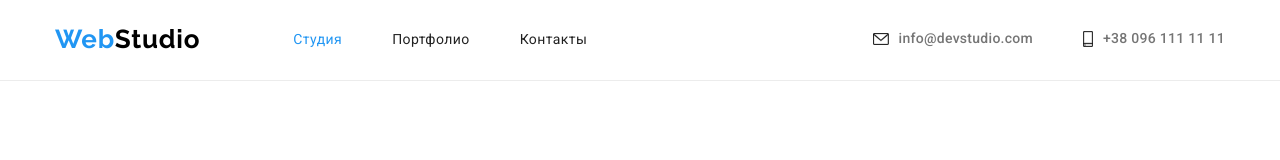
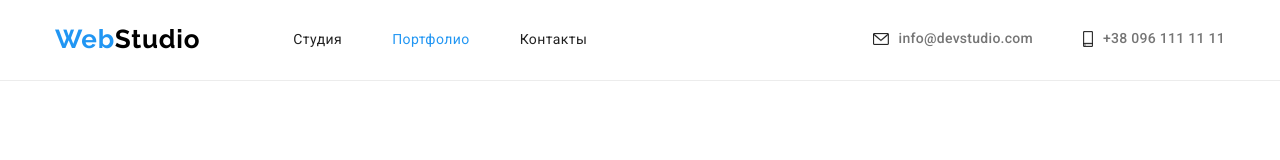
Before and after one commit to nelli-belovol/goit-markup-hw-04, a plain HTML site: page portfolio.html in a window 1280 px wide. Shown: the top 160 px of the page. Drawn offline with nearby package versions, Linux system fonts and the light colour scheme.

Commit message:
подсветка портфолио (слетевшая при копировании)

```diff
--- a/portfolio.html
+++ b/portfolio.html
@@ -25,10 +25,10 @@
           <a class="logo" href="./index.html"><span>Web</span>Studio</a>
           <ul class="menu list">
             <li class="menu-item">
-              <a class="link nav-studio" href="./index.html">Студия</a>
+              <a class="link" href="./index.html">Студия</a>
             </li>
             <li class="menu-item">
-              <a class="link" href="./portfolio.html">Портфолио</a>
+              <a class="link nav-portfolio" href="./portfolio.html">Портфолио</a>
             </li>
             <li class="menu-item">
               <a class="link" href="#contacts">Контакты</a>
```
